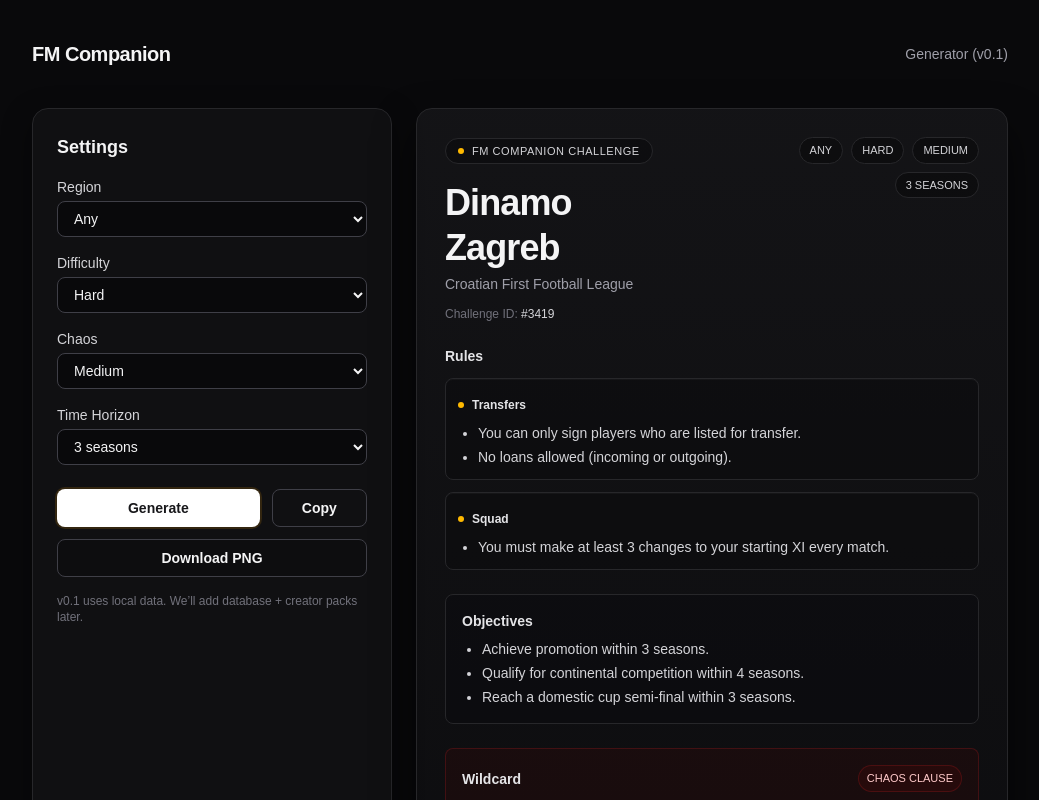
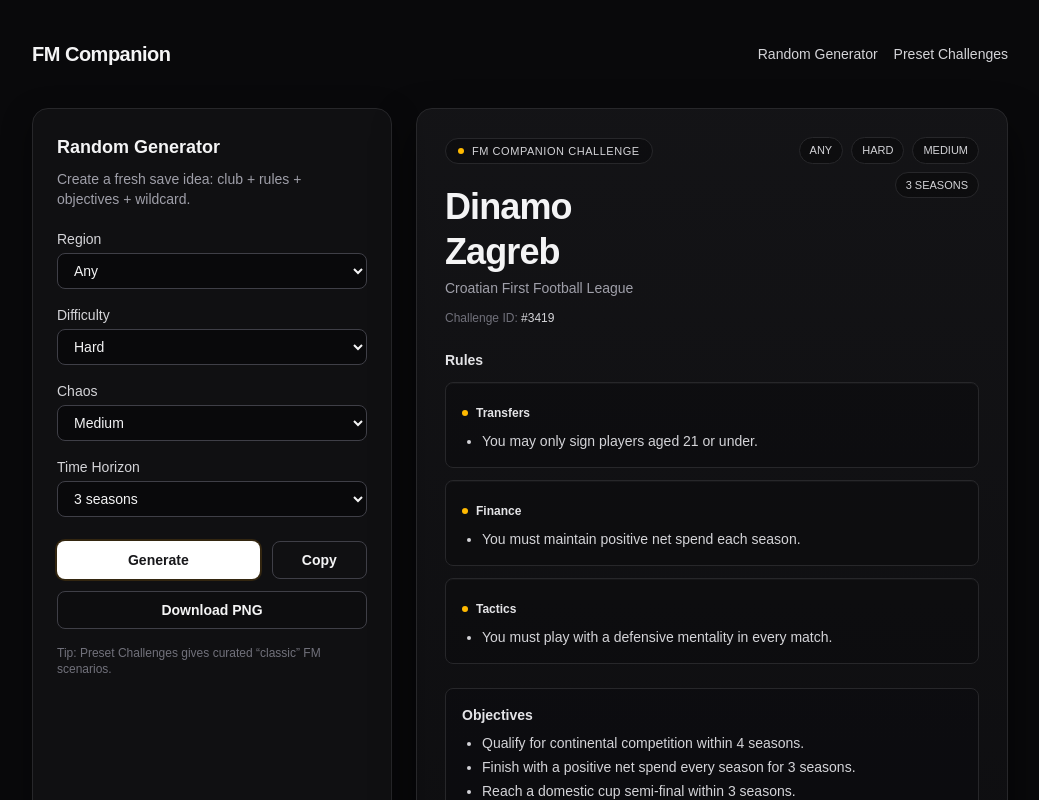
Before and after one commit to BrizGaming/fm-companion, a Next.js app: page /generate in a window 1280 px wide. Shown: the top 800 px of the page, without its empty margins (120-1159 px from the left). Built offline with nearby package versions, Linux system fonts and the light colour scheme.

Commit message:
Add presets section and conflict and conflict-safe rule generation

```diff
--- a/app/generate/page.tsx
+++ b/app/generate/page.tsx
@@ -1,8 +1,9 @@
 "use client";
 
+import Link from "next/link";
 import { useMemo, useRef, useState } from "react";
+import { toPng } from "html-to-image";
 import { generateScenario, type Scenario } from "../../lib/generator";
-import { toPng } from "html-to-image";
 
 type Region = "any" | "europe" | "south_america";
 type Difficulty = "casual" | "hard" | "brutal";
@@ -15,29 +16,7 @@
   const [chaos, setChaos] = useState<Chaos>("medium");
   const [horizon, setHorizon] = useState<Horizon>("3_seasons");
 
-  const exportRef = useRef<HTMLDivElement | null>(null);
-
-  async function downloadCardPng() {
-    if (!exportRef.current) return;
-
-    const node = exportRef.current;
-
-    //Make sure webfonts are redered before capture
-    await document.fonts?.ready;
-
-    const dataUrl = await toPng(node, {
-        cacheBust: true,
-        pixelRatio: 3, // sharper export
-        backgroundColor: "#0a0a0a", //clean background for the exported image
-    });
-
-    const link = document.createElement("a");
-    link.download = `fm-companion-${scenario.club.name.replaceAll(" ", "-").toLowerCase()}-${challengeId}.png`;
-    link.href = dataUrl;
-    link.click();
-  }
-
-  // We reroll by bumping a seed value (keeps the UI stable until you click Generate)
+  // Reroll seed keeps the card stable until you click Generate
   const [seed, setSeed] = useState(0);
 
   const scenario = useMemo<Scenario>(() => {
@@ -46,9 +25,10 @@
   }, [seed]);
 
   const challengeId = useMemo(() => {
-    // 4-digit id that changes when you reroll
     return String(1000 + Math.floor(Math.random() * 9000));
   }, [seed]);
+
+  const exportRef = useRef<HTMLDivElement | null>(null);
 
   function reroll() {
     setSeed((s) => s + 1);
@@ -58,9 +38,7 @@
     const text =
       `FM Companion Challenge (#${challengeId})\n` +
       `Club: ${scenario.club.name} (${scenario.club.league})\n\n` +
-      `Rules:\n- ${scenario.rules
-        .map((r) => `${r.category}: ${r.text}`)
-        .join("\n- ")}\n\n` +
+      `Rules:\n- ${scenario.rules.map((r) => `${r.category}: ${r.text}`).join("\n- ")}\n\n` +
       `Objectives:\n- ${scenario.objectives.join("\n- ")}\n\n` +
       `Wildcard:\n- ${scenario.wildcard}\n`;
 
@@ -68,22 +46,52 @@
     alert("Copied!");
   }
 
+  async function downloadCardPng() {
+    if (!exportRef.current) return;
+
+    await document.fonts?.ready;
+
+    const dataUrl = await toPng(exportRef.current, {
+      cacheBust: true,
+      pixelRatio: 3,
+      backgroundColor: "#0a0a0a",
+    });
+
+    const safeClub = scenario.club.name.replaceAll(" ", "-").toLowerCase();
+    const link = document.createElement("a");
+    link.download = `fm-companion-${safeClub}-${challengeId}.png`;
+    link.href = dataUrl;
+    link.click();
+  }
+
   return (
     <main className="min-h-screen bg-zinc-950 text-zinc-100">
       <div className="mx-auto max-w-5xl px-6 py-10">
+        {/* HEADER + NAV */}
         <header className="flex items-center justify-between">
-          <a href="/" className="text-xl font-semibold tracking-tight">
+          <Link href="/" className="text-xl font-semibold tracking-tight">
             FM Companion
-          </a>
-          <div className="text-sm text-zinc-400">Generator (v0.1)</div>
+          </Link>
+
+          <nav className="flex items-center gap-4 text-sm text-zinc-300">
+            <Link className="hover:text-white" href="/generate">
+              Random Generator
+            </Link>
+            <Link className="hover:text-white" href="/presets">
+              Preset Challenges
+            </Link>
+          </nav>
         </header>
 
         <div className="mt-10 grid gap-6 lg:grid-cols-[360px_1fr]">
           {/* LEFT: SETTINGS */}
           <section className="rounded-2xl border border-zinc-800 bg-zinc-900/50 p-6 shadow-[0_10px_30px_rgba(0,0,0,0.4)]">
-            <h2 className="text-lg font-semibold">Settings</h2>
+            <h2 className="text-lg font-semibold">Random Generator</h2>
+            <p className="mt-2 text-sm text-zinc-400">
+              Create a fresh save idea: club + rules + objectives + wildcard.
+            </p>
 
-            <div className="mt-4 grid gap-4 text-sm">
+            <div className="mt-5 grid gap-4 text-sm">
               <label className="grid gap-1">
                 <span className="text-zinc-300">Region</span>
                 <select
@@ -160,14 +168,13 @@
               </div>
 
               <p className="text-xs text-zinc-500">
-                v0.1 uses local data. We’ll add database + creator packs later.
+                Tip: Preset Challenges gives curated “classic” FM scenarios.
               </p>
             </div>
           </section>
 
           {/* RIGHT: CHALLENGE CARD */}
           <section className="rounded-2xl border border-zinc-800 bg-gradient-to-b from-zinc-900/70 to-zinc-900/30 p-7 shadow-[0_20px_40px_rgba(0,0,0,0.6)]">
-            {/* Header */}
             <div className="flex items-start justify-between gap-4">
               <div>
                 <div className="inline-flex items-center gap-2 rounded-full border border-zinc-800 bg-zinc-950/50 px-3 py-1 text-[11px] uppercase tracking-wider text-zinc-300">
@@ -175,7 +182,7 @@
                   FM Companion Challenge
                 </div>
 
-                <h2 className="mt-4 text-4xl font-bold leading-tight tracking-tight">
+                <h2 className="mt-5 text-4xl font-bold leading-tight tracking-tight">
                   {scenario.club.name}
                 </h2>
                 <p className="mt-1 text-sm text-zinc-400">{scenario.club.league}</p>
@@ -197,7 +204,6 @@
               </div>
             </div>
 
-            {/* Content */}
             <div className="mt-6 grid gap-6">
               {/* Rules */}
               <div>
@@ -211,7 +217,7 @@
                     return (
                       <div
                         key={cat}
-                        className="rounded-lg border border-zinc-800 bg-zinc-950/40 p-3 shadow-[inset_0_1px_0_rgba(255,255,255,0.03)]"
+                        className="rounded-lg border border-zinc-800 bg-zinc-950/40 p-4 shadow-[inset_0_1px_0_rgba(255,255,255,0.03)]"
                       >
                         <div className="inline-flex items-center gap-2 text-xs font-semibold text-zinc-200">
                           <span className="h-1.5 w-1.5 rounded-full bg-amber-400" />
@@ -259,7 +265,6 @@
             ref={exportRef}
             className="w-[1080px] rounded-2xl border border-zinc-800 bg-zinc-950 p-8 text-zinc-100"
           >
-                {/* Header */}
             <div className="flex items-start justify-between gap-6">
               <div>
                 <div className="inline-flex items-center gap-2 rounded-full border border-zinc-800 bg-zinc-900/40 px-3 py-1 text-[11px] uppercase tracking-wider text-zinc-300">
@@ -290,37 +295,17 @@
             </div>
 
             <div className="mt-6 grid gap-6">
-                {/* Rules */}
               <div>
                 <h3 className="text-sm font-semibold text-zinc-200">Rules</h3>
-
-                    <div className="mt-3 grid gap-3">
-                    {(["Transfers", "Squad", "Finance", "Tactics"] as const).map((cat) => {
-                        const items = scenario.rules.filter((r) => r.category === cat);
-                        if (items.length === 0) return null;
-
-                        return (
-                        <div
-                            key={`export-${cat}`}
-                            className="rounded-lg border border-zinc-800 bg-zinc-900/20 p-4"
-                        >
-                            <div className="inline-flex items-center gap-2 text-xs font-semibold text-zinc-200">
-                            <span className="h-1.5 w-1.5 rounded-full bg-amber-400" />
-                            {cat}
-                            </div>
-
                 <ul className="mt-2 list-disc space-y-1 pl-5 text-sm text-zinc-300">
-                            {items.map((r) => (
-                                <li key={`export-${r.category}-${r.text}`}>{r.text}</li>
+                  {scenario.rules.map((r) => (
+                    <li key={`export-${r.category}-${r.text}`}>
+                      {r.category}: {r.text}
+                    </li>
                   ))}
                 </ul>
               </div>
-                        );
-                    })}
-                    </div>
-                </div>
 
-                {/* Objectives */}
               <div className="rounded-lg border border-zinc-800 bg-zinc-900/20 p-4">
                 <h3 className="text-sm font-semibold text-zinc-200">Objectives</h3>
                 <ul className="mt-2 list-disc space-y-1 pl-5 text-sm text-zinc-300">
@@ -330,7 +315,6 @@
                 </ul>
               </div>
 
-                {/* Wildcard */}
               <div className="rounded-lg border border-red-900/40 bg-red-950/20 p-4">
                 <div className="flex items-center justify-between">
                   <h3 className="text-sm font-semibold text-zinc-200">Wildcard</h3>
--- a/app/presets/page.tsx
+++ b/app/presets/page.tsx
@@ -48,7 +48,7 @@
     });
 
     const link = document.createElement("a");
-    link.download = `fm-companion-${scenario.presetId}-${challengeId}.png`;
+    link.download = `fm-companion-preset-${scenario.presetId}-${challengeId}.png`;
     link.href = dataUrl;
     link.click();
   }
@@ -62,13 +62,15 @@
           <Link href="/" className="text-xl font-semibold tracking-tight">
             FM Companion
           </Link>
-          <div className="flex items-center gap-4 text-sm text-zinc-300">
+
+          <nav className="flex items-center gap-4 text-sm text-zinc-300">
             <Link className="hover:text-white" href="/generate">
               Random Generator
             </Link>
-            <span className="text-zinc-500">•</span>
-            <span className="text-zinc-100">Preset Challenges</span>
-          </div>
+            <Link className="hover:text-white" href="/presets">
+              Preset Challenges
+            </Link>
+          </nav>
         </header>
 
         <div className="mt-10 grid gap-6 lg:grid-cols-[360px_1fr]">
@@ -131,7 +133,7 @@
             </div>
           </section>
 
-          {/* RIGHT: on-screen card */}
+          {/* RIGHT */}
           <section className="rounded-2xl border border-zinc-800 bg-gradient-to-b from-zinc-900/70 to-zinc-900/30 p-7 shadow-[0_20px_40px_rgba(0,0,0,0.6)]">
             <div className="flex items-start justify-between gap-4">
               <div>
@@ -167,17 +169,22 @@
               {/* Rules */}
               <div>
                 <h3 className="text-sm font-semibold text-zinc-200">Rules</h3>
+
                 <div className="mt-3 grid gap-3">
                   {(["Transfers", "Squad", "Finance", "Tactics"] as const).map((cat) => {
                     const items = scenario.rules.filter((r) => r.category === cat);
                     if (items.length === 0) return null;
 
                     return (
-                      <div key={cat} className="rounded-lg border border-zinc-800 bg-zinc-950/40 p-4">
+                      <div
+                        key={cat}
+                        className="rounded-lg border border-zinc-800 bg-zinc-950/40 p-4 shadow-[inset_0_1px_0_rgba(255,255,255,0.03)]"
+                      >
                         <div className="inline-flex items-center gap-2 text-xs font-semibold text-zinc-200">
                           <span className="h-1.5 w-1.5 rounded-full bg-amber-400" />
                           {cat}
                         </div>
+
                         <ul className="mt-2 list-disc space-y-1 pl-5 text-sm text-zinc-300">
                           {items.map((r) => (
                             <li key={`${cat}-${r.text}`}>{r.text}</li>
@@ -219,65 +226,24 @@
             ref={exportRef}
             className="w-[1080px] rounded-2xl border border-zinc-800 bg-zinc-950 p-8 text-zinc-100"
           >
-            <div className="flex items-start justify-between gap-6">
+            <div className="text-xs text-zinc-500">FM Companion • Preset: {scenario.presetName} • #{challengeId}</div>
+            <div className="mt-2 text-3xl font-bold">{scenario.club.name}</div>
+            <div className="text-sm text-zinc-400">{scenario.club.league}</div>
+
+            <div className="mt-6 grid gap-4">
               <div>
-                <div className="inline-flex items-center gap-2 rounded-full border border-zinc-800 bg-zinc-900/40 px-3 py-1 text-[11px] uppercase tracking-wider text-zinc-300">
-                  <span className="h-1.5 w-1.5 rounded-full bg-amber-400" />
-                  Preset Challenge
-                </div>
-
-                <h2 className="mt-5 text-4xl font-bold leading-tight tracking-tight">
-                  {scenario.club.name}
-                </h2>
-                <p className="mt-1 text-sm text-zinc-400">{scenario.club.league}</p>
-
-                <div className="mt-3 text-xs text-zinc-500">
-                  Preset: <span className="text-zinc-300">{scenario.presetName}</span> • Challenge ID:{" "}
-                  <span className="text-zinc-300">#{challengeId}</span>
-                </div>
+                <div className="text-sm font-semibold text-zinc-200">Rules</div>
+                <ul className="mt-2 list-disc space-y-1 pl-5 text-sm text-zinc-300">
+                  {scenario.rules.map((r) => (
+                    <li key={`export-${r.category}-${r.text}`}>
+                      {r.category}: {r.text}
+                    </li>
+                  ))}
+                </ul>
               </div>
 
-              <div className="flex flex-wrap gap-2 justify-end">
-                {[difficulty, scenario.presetName].map((t) => (
-                  <span
-                    key={`export-${t}`}
-                    className="rounded-full border border-zinc-800 bg-zinc-900/40 px-2.5 py-1 text-[11px] text-zinc-300"
-                  >
-                    {t.toUpperCase()}
-                  </span>
-                ))}
-              </div>
-            </div>
-
-            <div className="mt-6 grid gap-6">
               <div>
-                <h3 className="text-sm font-semibold text-zinc-200">Rules</h3>
-
-                <div className="mt-3 grid gap-3">
-                  {(["Transfers", "Squad", "Finance", "Tactics"] as const).map((cat) => {
-                    const items = scenario.rules.filter((r) => r.category === cat);
-                    if (items.length === 0) return null;
-
-                    return (
-                      <div key={`export-${cat}`} className="rounded-lg border border-zinc-800 bg-zinc-900/20 p-4">
-                        <div className="inline-flex items-center gap-2 text-xs font-semibold text-zinc-200">
-                          <span className="h-1.5 w-1.5 rounded-full bg-amber-400" />
-                          {cat}
-                        </div>
-
-                        <ul className="mt-2 list-disc space-y-1 pl-5 text-sm text-zinc-300">
-                          {items.map((r) => (
-                            <li key={`export-${cat}-${r.text}`}>{r.text}</li>
-                          ))}
-                        </ul>
-                      </div>
-                    );
-                  })}
-                </div>
-              </div>
-
-              <div className="rounded-lg border border-zinc-800 bg-zinc-900/20 p-4">
-                <h3 className="text-sm font-semibold text-zinc-200">Objectives</h3>
+                <div className="text-sm font-semibold text-zinc-200">Objectives</div>
                 <ul className="mt-2 list-disc space-y-1 pl-5 text-sm text-zinc-300">
                   {scenario.objectives.map((o) => (
                     <li key={`export-${o}`}>{o}</li>
@@ -286,13 +252,8 @@
               </div>
 
               <div className="rounded-lg border border-red-900/40 bg-red-950/20 p-4">
-                <div className="flex items-center justify-between">
-                  <h3 className="text-sm font-semibold text-zinc-200">Wildcard</h3>
-                  <span className="rounded-full border border-red-900/40 bg-red-950/30 px-2 py-1 text-[11px] text-red-200">
-                    CHAOS CLAUSE
-                  </span>
-                </div>
-                <p className="mt-2 text-sm text-zinc-200">{scenario.wildcard}</p>
+                <div className="text-sm font-semibold text-zinc-200">Wildcard • CHAOS CLAUSE</div>
+                <div className="mt-2 text-sm text-zinc-200">{scenario.wildcard}</div>
               </div>
 
               <div className="text-xs text-zinc-500">Built by TheBrizGaming • fm-companion.vercel.app</div>
--- a/lib/generator.ts
+++ b/lib/generator.ts
@@ -22,6 +22,8 @@
 export type CategorisedRule = {
   category: RuleCategory;
   text: string;
+  // if set, only one rule with the same group can exist on a card
+  exclusiveGroup?: string;
 };
 
 export type Scenario = {
@@ -35,9 +37,9 @@
   return arr[Math.floor(Math.random() * arr.length)];
 }
 
-function pickManyUnique<T>(arr: T[], count: number): T[] {
+function pickManyUniqueStrings(arr: string[], count: number): string[] {
   const copy = [...arr];
-  const out: T[] = [];
+  const out: string[] = [];
   while (out.length < count && copy.length > 0) {
     const idx = Math.floor(Math.random() * copy.length);
     out.push(copy.splice(idx, 1)[0]);
@@ -51,34 +53,72 @@
   return OBJECTIVES_LONG;
 }
 
+/**
+ * Adds lightweight constraint logic without rewriting all rule data into objects.
+ * We tag a few rules into exclusive groups so impossible combos never appear.
+ */
+function buildRulePool(): CategorisedRule[] {
+  const tactics = RULES_TACTICS.map((text) => {
+    const lower = text.toLowerCase();
+
+    // Exclusive mentality lock (prevents attacking-only + defensive-only together)
+    if (lower.includes("attacking mentality")) {
+      return { category: "Tactics" as const, text, exclusiveGroup: "mentality_lock" };
+    }
+    if (lower.includes("defensive mentality")) {
+      return { category: "Tactics" as const, text, exclusiveGroup: "mentality_lock" };
+    }
+
+    return { category: "Tactics" as const, text };
+  });
+
+  return [
+    ...RULES_TRANSFERS.map((text) => ({ category: "Transfers" as const, text })),
+    ...RULES_SQUAD.map((text) => ({ category: "Squad" as const, text })),
+    ...RULES_FINANCE.map((text) => ({ category: "Finance" as const, text })),
+    ...tactics,
+  ];
+}
+
+function pickRulesWithConstraints(pool: CategorisedRule[], count: number): CategorisedRule[] {
+  const copy = [...pool];
+  const picked: CategorisedRule[] = [];
+  const usedGroups = new Set<string>();
+
+  while (picked.length < count && copy.length > 0) {
+    const idx = Math.floor(Math.random() * copy.length);
+    const candidate = copy.splice(idx, 1)[0];
+
+    if (picked.some((r) => r.text === candidate.text)) continue;
+
+    if (candidate.exclusiveGroup) {
+      if (usedGroups.has(candidate.exclusiveGroup)) continue;
+      usedGroups.add(candidate.exclusiveGroup);
+    }
+
+    picked.push(candidate);
+  }
+
+  return picked;
+}
+
 export function generateScenario(input: {
   region: Region;
   difficulty: Difficulty;
   chaos: Chaos;
   horizon: Horizon;
 }): Scenario {
-  const clubs =
-    input.region === "any" ? CLUBS : CLUBS.filter((c) => c.region === input.region);
+  const clubs = input.region === "any" ? CLUBS : CLUBS.filter((c) => c.region === input.region);
   const club = pickOne(clubs.length ? clubs : CLUBS);
 
-  const rulesCount =
-    input.difficulty === "casual" ? 2 : input.difficulty === "hard" ? 3 : 4;
+  const rulesCount = input.difficulty === "casual" ? 2 : input.difficulty === "hard" ? 3 : 4;
 
-  // Build a categorised pool
-  const rulePool: CategorisedRule[] = [
-    ...RULES_TRANSFERS.map((text) => ({ category: "Transfers" as const, text })),
-    ...RULES_SQUAD.map((text) => ({ category: "Squad" as const, text })),
-    ...RULES_FINANCE.map((text) => ({ category: "Finance" as const, text })),
-    ...RULES_TACTICS.map((text) => ({ category: "Tactics" as const, text })),
-  ];
-
-  const rules = pickManyUnique(rulePool, rulesCount);
+  const rulePool = buildRulePool();
+  const rules = pickRulesWithConstraints(rulePool, rulesCount);
 
   const objectivePool = objectivesForHorizon(input.horizon);
-  const objectivesCount =
-    input.horizon === "1_season" ? 2 : input.horizon === "3_seasons" ? 3 : 4;
-
-  const objectives = pickManyUnique(objectivePool, objectivesCount);
+  const objectivesCount = input.horizon === "1_season" ? 2 : input.horizon === "3_seasons" ? 3 : 4;
+  const objectives = pickManyUniqueStrings(objectivePool, objectivesCount);
 
   const wildcardPool =
     input.chaos === "low"
--- a/lib/presetEngine.ts
+++ b/lib/presetEngine.ts
@@ -1,7 +1,10 @@
 import { PRESETS, type PresetId, type Difficulty } from "../data/presets";
-import { CLUBS, type Club } from "../data/clubs"; // uses your current clubs.ts list for now
+import { CLUBS, type Club } from "../data/clubs";
 
-export type CategorisedRule = { category: "Transfers" | "Squad" | "Finance" | "Tactics"; text: string };
+export type CategorisedRule = {
+  category: "Transfers" | "Squad" | "Finance" | "Tactics";
+  text: string;
+};
 
 export type PresetScenario = {
   presetId: PresetId;
@@ -21,7 +24,7 @@
   if (!preset) return pickOne(CLUBS);
 
   const region = preset.clubCriteria?.region ?? "any";
-  const pool = region === "any" ? CLUBS : CLUBS.filter((c: any) => c.region === region);
+  const pool = region === "any" ? CLUBS : CLUBS.filter((c) => c.region === region);
 
   return pickOne(pool.length ? pool : CLUBS);
 }
@@ -34,10 +37,11 @@
   if (!preset) throw new Error(`Unknown preset: ${args.presetId}`);
 
   const club = pickClubForPreset(args.presetId);
-
   const rules = preset.rulesByDifficulty[args.difficulty];
   const objectives = preset.objectivesByDifficulty[args.difficulty];
-  const wildcard = pickOne(preset.wildcardsByDifficulty[args.difficulty]);
+
+  const wildcardPool = preset.wildcardsByDifficulty[args.difficulty];
+  const wildcard = pickOne(wildcardPool);
 
   return {
     presetId: preset.id,
```
Lines whose indentation alone changed are shown as unchanged.
